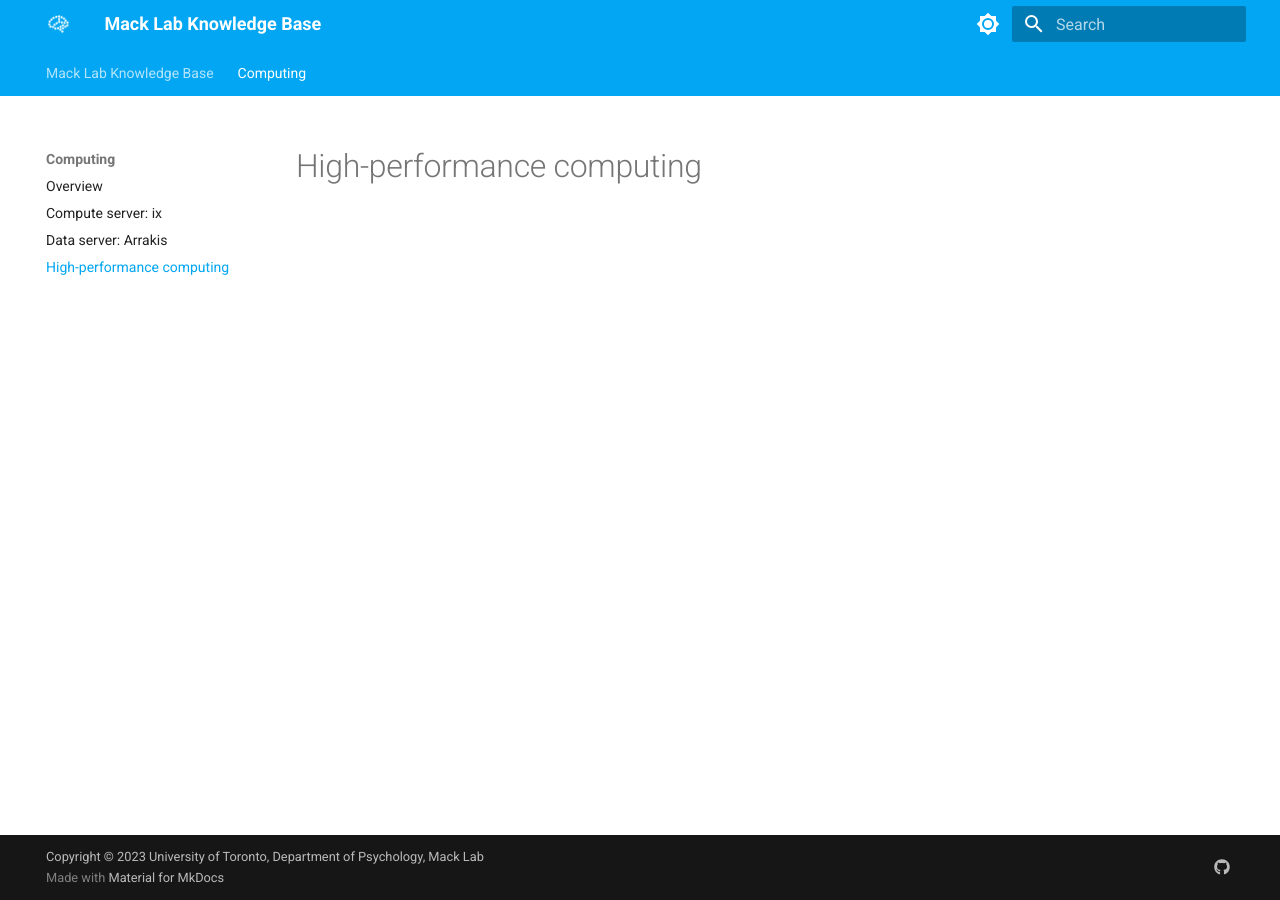
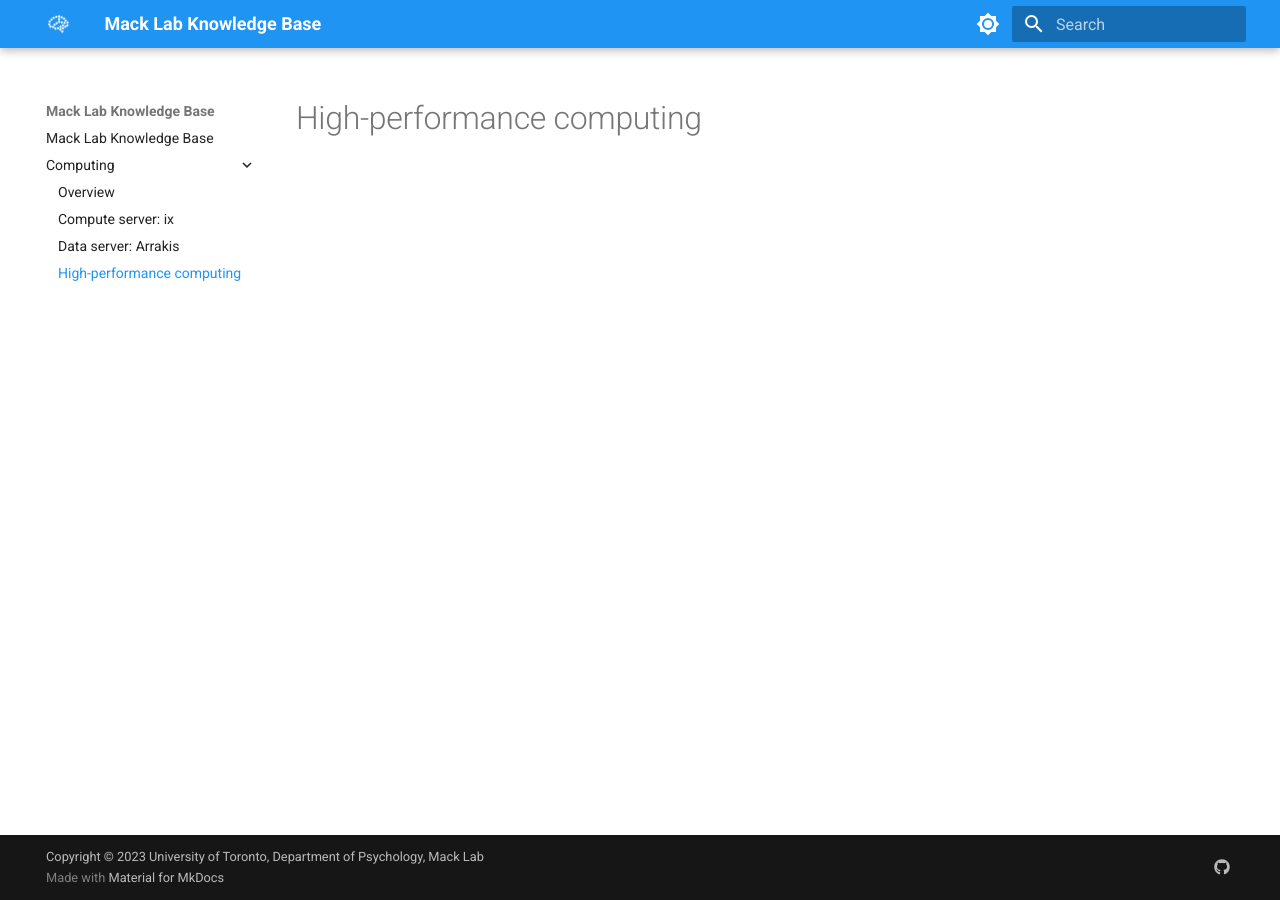
Before and after one commit to macklab/manual, an MkDocs documentation site: the page built from docs/hpc.md, in a window 1280 px wide. Built offline with MkDocs 1.6.1 and Material for MkDocs 9.7.7, drawn with Linux system fonts in a browser that asks for light colours.

Commit message:
change nav and update colours

```diff
--- a/mkdocs.yml
+++ b/mkdocs.yml
@@ -11,7 +11,7 @@ theme:
     # Palette toggle for light mode
     - media: "(prefers-color-scheme: light)"
       scheme: default
-      primary: light blue
+      primary: blue
       accent: amber
       toggle:
         icon: material/brightness-7
@@ -19,14 +19,14 @@ theme:
     # Palette toggle for dark mode
     - media: "(prefers-color-scheme: dark)"
       scheme: slate
-      primary: light blue
+      primary: blue
       accent: amber
       toggle:
         icon: material/brightness-4
         name: Switch to light mode
   features:
     - navigation.instant
-    - navigation.tabs
+    #- navigation.tabs
     #- navigation.tabs.sticky
     #- navigation.sections
     - navigation.expand
```
